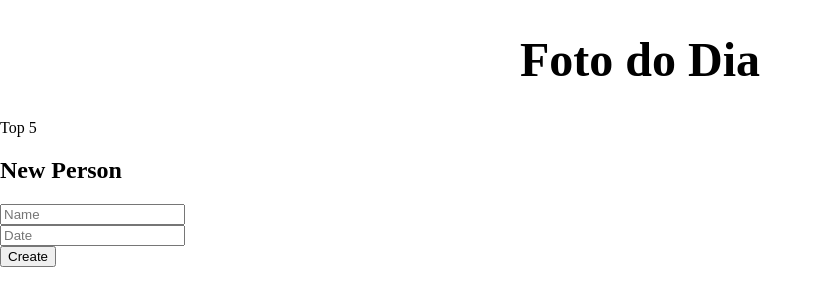
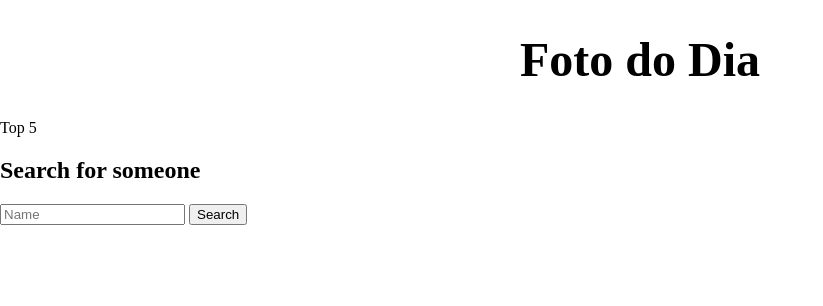
Before and after one commit to gabrielsenadc/foto_do_dia-website, a Flask app: page / in a window 1280 px wide. Shown: the part 78-384 px from the top of the page, without its empty margins (0-823 px from the left). Run offline with Flask 3, Linux system fonts and the light colour scheme; data that the repository does not hold is empty.

Commit message:
Adicionando busca por pessoa

```diff
--- a/routes.py
+++ b/routes.py
@@ -1,4 +1,4 @@
-from flask import Flask, url_for, render_template, request, Response
+from flask import Flask, url_for, render_template, request, Response, redirect
 from models import Person, Picture
 from werkzeug.utils import secure_filename
 from functools import cmp_to_key
@@ -163,21 +163,8 @@ def register_routes(app, db):
             return render_index(people)
         elif request.method == 'POST':
             name = request.form.get('name')
-            date = request.form.get('date')
-
-            people = Person.query.all()
-
-            for person in people:
-                if person.name == name and person.date == date:
-                    return render_index(people)
-
-            person = Person(name=name, date=date)
-
-            db.session.add(person)
-            db.session.commit()
-
-            new_people = Person.query.all()
-            return render_index(new_people)
+            name = name.lower()
+            return redirect(url_for("person", name=name))
 
     @app.route('/delete/<name>/<day>/<month>/<year>', methods=['GET', 'POST'])
     def delete_someone(name, day, month, year):
@@ -194,7 +181,7 @@ def register_routes(app, db):
             db.session.commit()
 
             people = Person.query.all()
-            return render_template('redirect.html')
+            return render_sobre(people, date)
 
     @app.route('/filter/<day>/<month>/<year>', methods=['GET', 'POST'])
     def filter(day, month, year):
@@ -205,6 +192,8 @@ def register_routes(app, db):
             return render_sobre(people, date)
         if request.method == 'POST':
             name = request.form.get('name')
+            name = name.lower()
+            print(name)
             date = f"{day}/{month}/{year}"
 
             people = Person.query.all()
@@ -286,3 +275,13 @@ def register_routes(app, db):
         pessoas = sort_people(people)
 
         return render_template('rank.html', people=pessoas)
+
+    @app.route('/<name>')
+    def person(name):
+        people = Person.query.all()
+
+        list = []
+        for person in people:
+            if person.name == name: list.append(person.date)
+
+        return render_template('person.html', name=name, dates=list)
--- a/static/styles/main_page.css
+++ b/static/styles/main_page.css
@@ -62,3 +62,7 @@ ol {
     list-style-position: inside;
     padding: 0;
 }
+
+form {
+    margin: 20px 0;
+}
--- a/templates/index.html
+++ b/templates/index.html
@@ -3,7 +3,7 @@
   <head>
     <meta charset="utf-8">
     <meta name="viewport" content="width=device-width, initial-scale=1">
-    <title>Document</title>
+    <title>Foto do Dia</title>
     <link rel="stylesheet" href="{{ url_for('static',filename='styles/main_page.css') }}">
   <body>
 
@@ -22,12 +22,11 @@
       {% endfor %}
     </ol>
 
-    <h2>New Person</h2>
+    <h2>Search for someone</h2>
 
     <form method="POST" action="{{ url_for('index') }}">
-      <input type="text" name="name" placeholder="Name" required="required"><br>
-      <input type="text" name="date" placeholder="Date" required="required"><br>
-      <input type="submit" value="Create">
+      <input type="text" name="name" placeholder="Name" required="required">
+      <input type="submit" value="Search">
     </form>
 
 
```
Also changed, not shown: templates/person.html (added, +24 -0 lines).
